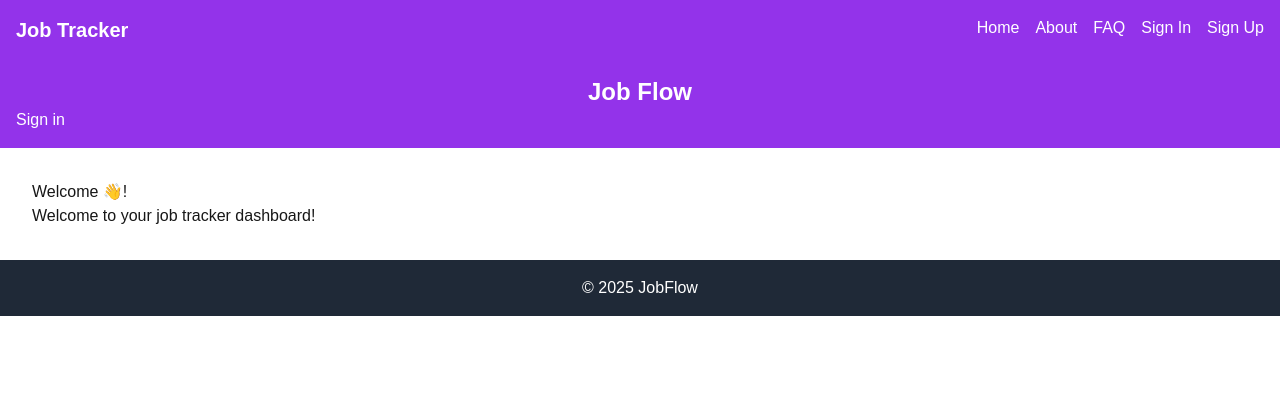
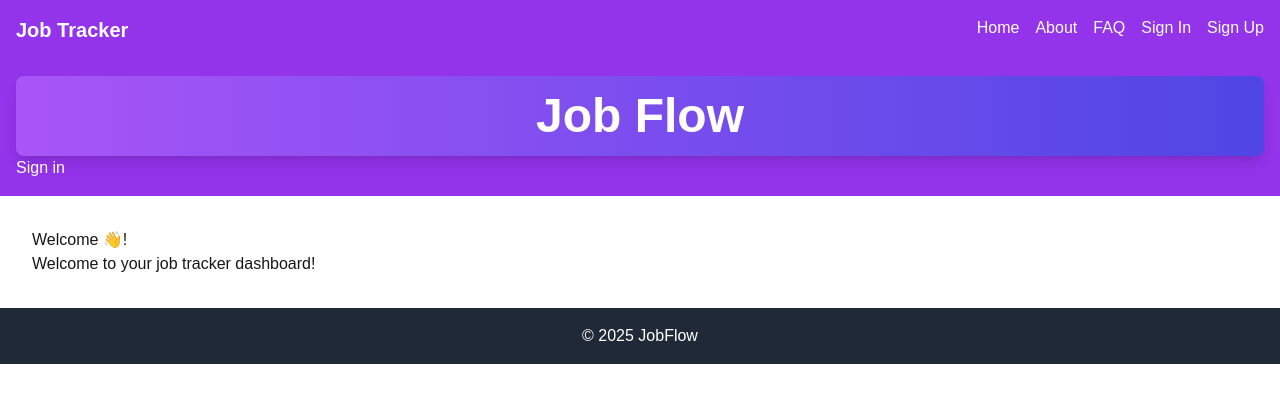
Before and after one commit to perezc14-msu/CSIT415-Project, a Next.js app in the folder jobflow/: page / in a window 1280 px wide. Shown: the top 402 px of the page. Built offline with nearby package versions, Linux system fonts and the light colour scheme; no server answers.

Commit message:
Update layout.js
Centered the title  and made it purple

```diff
--- a/jobflow/app/layout.js
+++ b/jobflow/app/layout.js
@@ -13,7 +13,10 @@ export default function RootLayout({ children }) {
         <body>
           <Navbar />
           <nav className="bg-purple-600 p-4 text-white">
-            <h1 className="text-2xl font-bold"><center>Job Flow</center> </h1>
+          <h1 className="text-5xl font-extrabold text-center bg-gradient-to-r from-purple-500 to-indigo-600 text-white p-4 rounded-lg shadow-lg">
+  Job Flow
+</h1>
+
             <div>
               <SignedOut>
                 <SignInButton />
```
